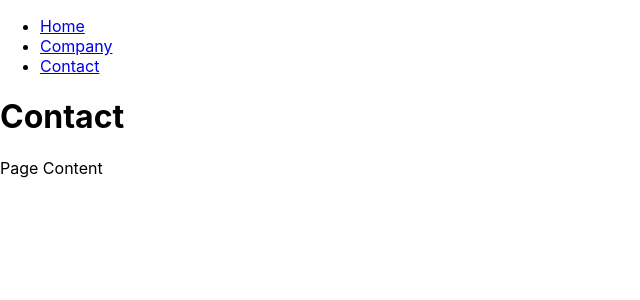
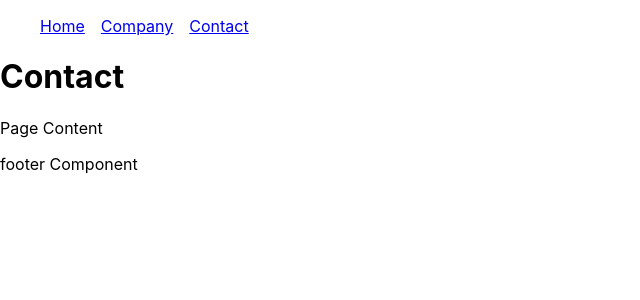
Before and after one commit to JuniorWender/Project_React_Structures, a React (Create React App) app: page /contact in a window 1280 px wide. Shown: the top 300 px of the page, without its empty margins (0-640 px from the left). Built offline with nearby package versions, Linux system fonts and the light colour scheme.

Commit message:
add style to Navbar component

```diff
--- a/src/App.js
+++ b/src/App.js
@@ -2,7 +2,8 @@
 import Home from './pages/Home'
 import Company from './pages/Company'
 import Contact from './pages/Contact'
-import Navbar from "./components/Navbar";
+import Navbar from "./components/layout/Navbar";
+import Footer from "./components/layout/Footer"
 
 function App() {
 
@@ -14,7 +15,7 @@
         <Route path="/company" element={<Company/>}/>
         <Route path="/contact" element={<Contact/>}/>
       </Routes>
-
+      <Footer/>
     </Router>
   );
 }
--- /dev/null
+++ b/src/components/layout/Footer.js
@@ -0,0 +1,5 @@
+function Footer(){
+    return <footer>footer Component</footer>
+}
+
+export default Footer
--- a/src/components/Navbar.js
+++ b/src/components/layout/Navbar.js
@@ -1,15 +1,16 @@
 import { Link } from "react-router-dom"
+import styles from './Navbar.module.css'
 
 function Navbar(){
     return(
-        <ul>
-            <li>
+        <ul className={styles.list}>
+            <li className={styles.item}>
                 <Link to="/">Home</Link>
             </li>
-            <li>
+            <li className={styles.item}>
                 <Link to="/company">Company</Link>
             </li>
-            <li>
+            <li className={styles.item}>
                 <Link to="/contact">Contact</Link>
             </li>
         </ul>
--- /dev/null
+++ b/src/components/layout/Navbar.module.css
@@ -0,0 +1,8 @@
+.list {
+    display: flex;
+    list-style: none;
+}
+
+.item {
+    margin-right: 1em;
+}
```
